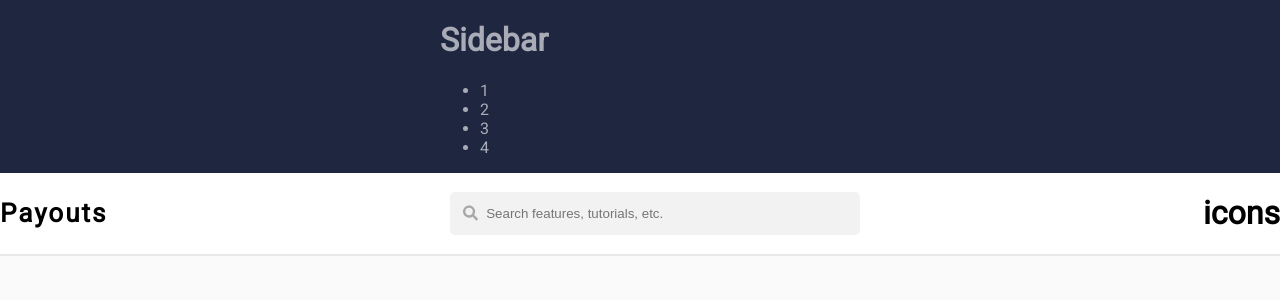
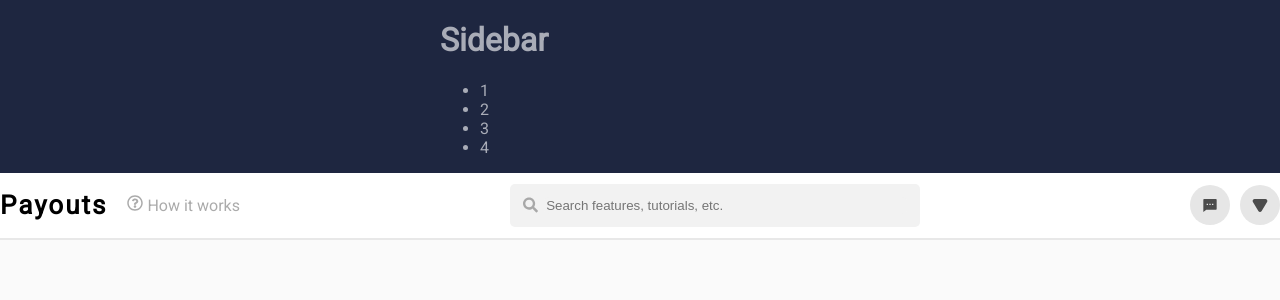
Before and after one commit to manashjyoti12/paymentDashboard, a React (Vite) app: page / in a window 1280 px wide. Shown: the top 300 px of the page. Built offline with nearby package versions, Linux system fonts and the light colour scheme.

Commit message:
add: navbar

```diff
--- a/src/components/Navbar.jsx
+++ b/src/components/Navbar.jsx
@@ -2,6 +2,9 @@ import Sidebar from "./Sidebar";
 import "./style.scss";
 import "@fontsource/roboto";
 import { FaSearch } from "react-icons/fa";
+import { FaRegQuestionCircle } from "react-icons/fa";
+import { RiMessage2Fill } from "react-icons/ri";
+import { TbTriangleInvertedFilled } from "react-icons/tb";
 
 const Navbar = () => {
   return (
@@ -11,8 +14,11 @@ const Navbar = () => {
       <div className="wrapper">
         <div className="brand">
           <h1>Payouts</h1>
-          <p></p>
+          <p>
+            <FaRegQuestionCircle /> How it works
+          </p>
         </div>
+
         <div className="inputDiv">
           <FaSearch className="logo" />
           <input
@@ -20,8 +26,15 @@ const Navbar = () => {
             className="input"
           />
         </div>
-        <div>
-          <h1>icons</h1>
+
+        <div className="icons">
+          <div className="mesg">
+            <RiMessage2Fill className="logo1" />
+          </div>
+
+          <div className="mesg1">
+            <TbTriangleInvertedFilled className="logo2" />
+          </div>
         </div>
       </div>
     </div>
--- a/src/components/style.scss
+++ b/src/components/style.scss
@@ -10,13 +10,22 @@
         align-items: center;
 
         .brand{
+            display: flex;
+            align-items: center;
+            gap: 20px;
             font-size: small;
             letter-spacing: 2px;
+
+            p{
+                letter-spacing: 0px;
+                font-size: medium;
+                color: #ABABAB;
+                cursor: pointer;
+            }
 
         }
 
         .inputDiv{
-            // background-color: red;
             width: 30%;
             display: flex;
             align-items: center;
@@ -35,11 +44,47 @@
             border-radius: 5px;
             background-color: #F2F2F2;
             color: #A8A8A8;
-            // padding: 2%;
             outline: none;
             border: none;
             width: 100%;
 
+        }
+
+        .icons{
+            display: flex;
+            justify-content: space-between;
+            width: 7%;
+
+            .mesg{
+                background-color: #E6E6E6;
+                color: #4C4C4C;
+                width: 40px;
+                height: 40px;
+                border-radius: 50%;
+                position: relative;
+                cursor: pointer;
+
+                .logo1{
+                    position: absolute;
+                    top: 30%;
+                    left: 30%;
+                }
+            }
+            .mesg1{
+                background-color: #E6E6E6;
+                color: #4C4C4C;
+                width: 40px;
+                height: 40px;
+                border-radius: 50%;
+                position: relative;
+                cursor: pointer;
+
+                .logo2{
+                    position: absolute;
+                    top: 30%;
+                    left: 30%;
+                }
+            }
         }
 
     }
```
